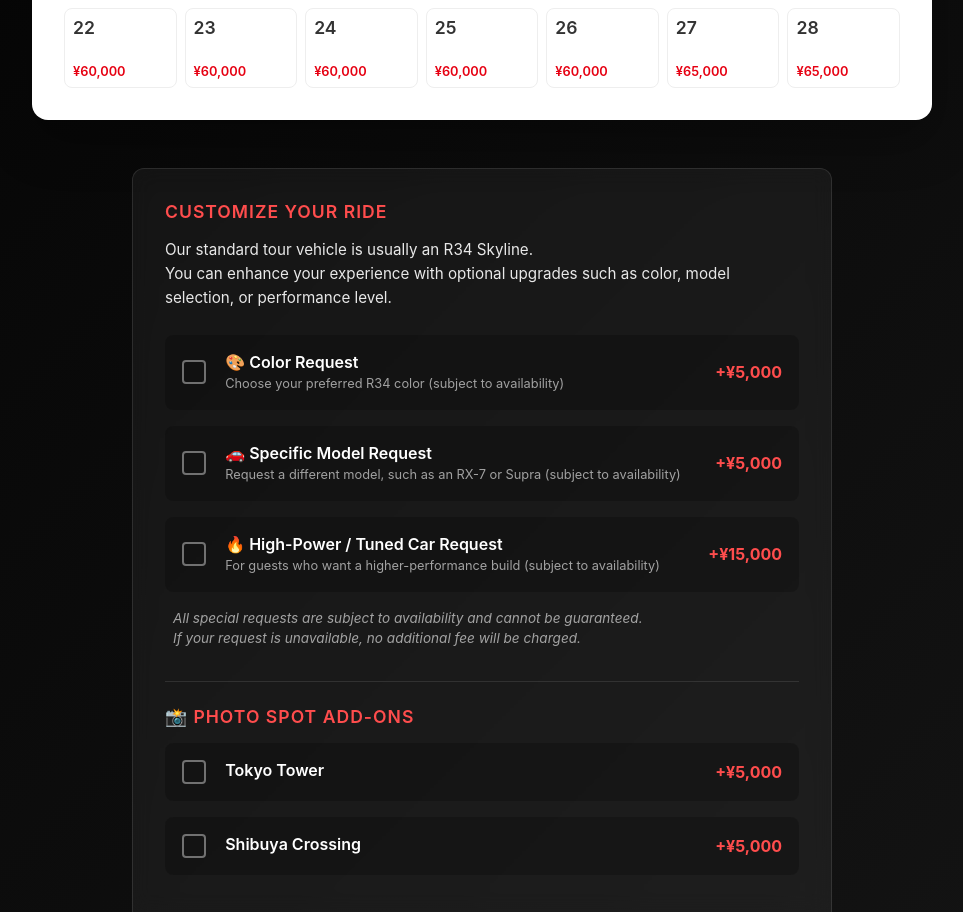
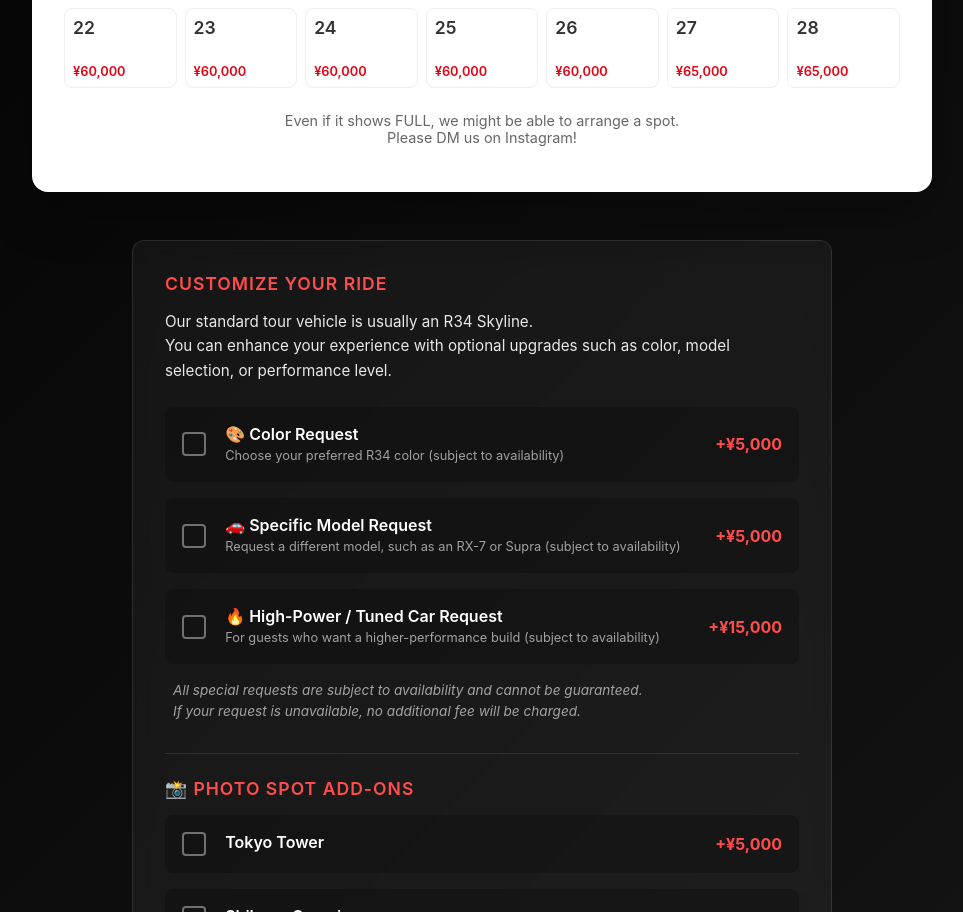
Before and after one commit to kazuosomeya-wq/daikoku, a React (Vite) app: page / in a window 1280 px wide. Shown: the part 859-1771 px from the top of the page, without its empty margins (158-1121 px from the left). Built offline with nearby package versions, Linux system fonts and the light colour scheme; no server answers; the database is empty.

Commit message:
Update calendar urgency logic and add DM message

```diff
--- a/src/components/Calendar.jsx
+++ b/src/components/Calendar.jsx
@@ -101,9 +101,9 @@ const Calendar = ({ personCount, selectedDate, onDateSelect, isAdmin = false })
                 <div className="day-content">
                     {/* Status Text */}
                     {remainingSlots === 0 && <span style={{ color: 'red', fontWeight: 'bold', fontSize: '0.7rem', display: 'block' }}>FULL</span>}
-                    {remainingSlots > 0 && remainingSlots <= 5 && (
+                    {remainingSlots > 0 && remainingSlots <= 4 && (
                         <span style={{ color: '#E60012', fontSize: '0.65rem', display: 'block' }}>
-                            {isAdmin ? `${remainingSlots} Left` : 'Few Left'}
+                            {isAdmin ? `${remainingSlots} Left` : 'Last Spot'}
                         </span>
                     )}
 
@@ -148,6 +148,9 @@ const Calendar = ({ personCount, selectedDate, onDateSelect, isAdmin = false })
                 <div className="weekday">Sat</div>
                 {days}
             </div>
+            <div style={{ marginTop: '1.5rem', textAlign: 'center', fontSize: '0.9rem', color: '#666' }}>
+                <p>Even if it shows FULL, we might be able to arrange a spot.<br />Please DM us on Instagram!</p>
+            </div>
         </div>
     );
 };
```
